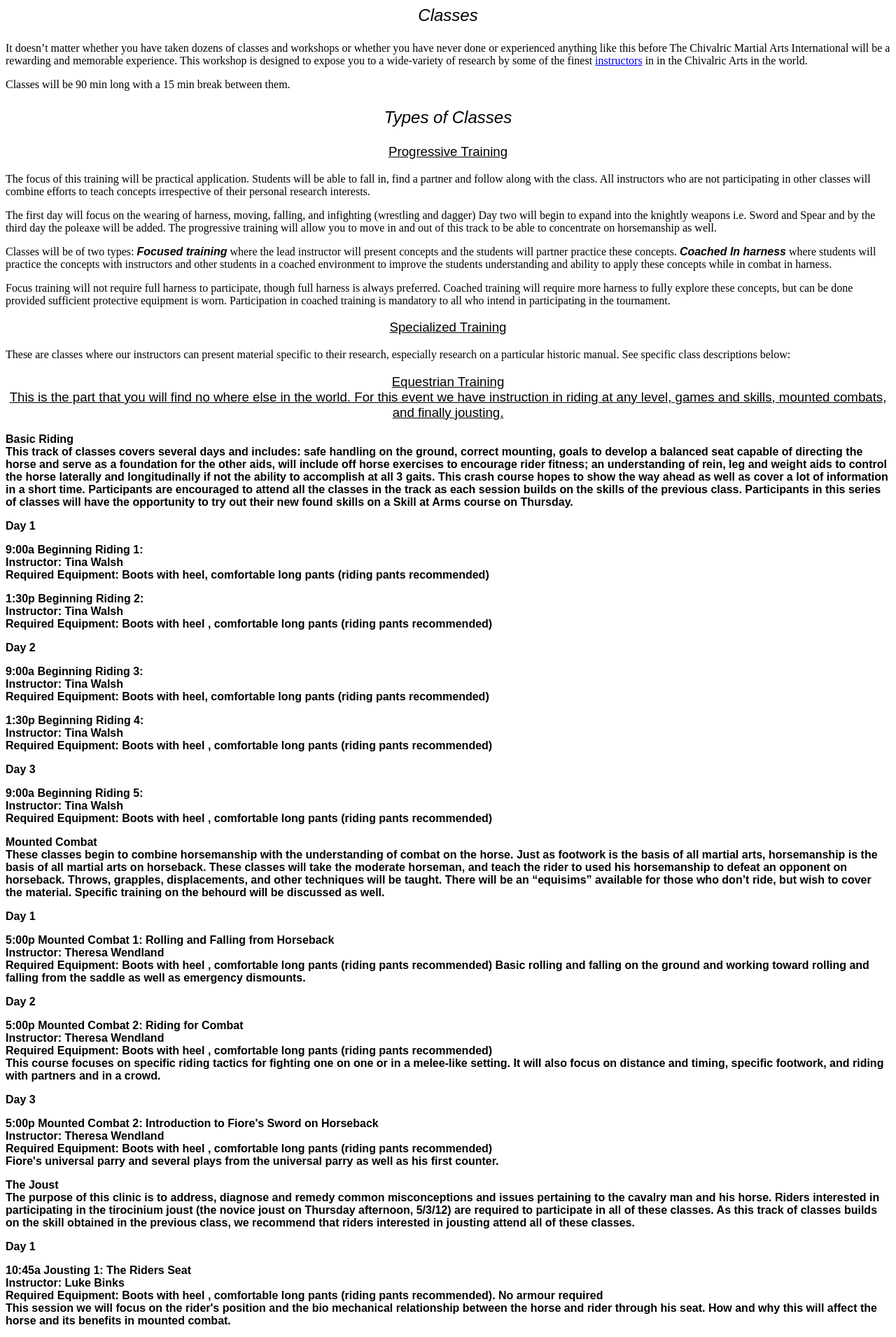
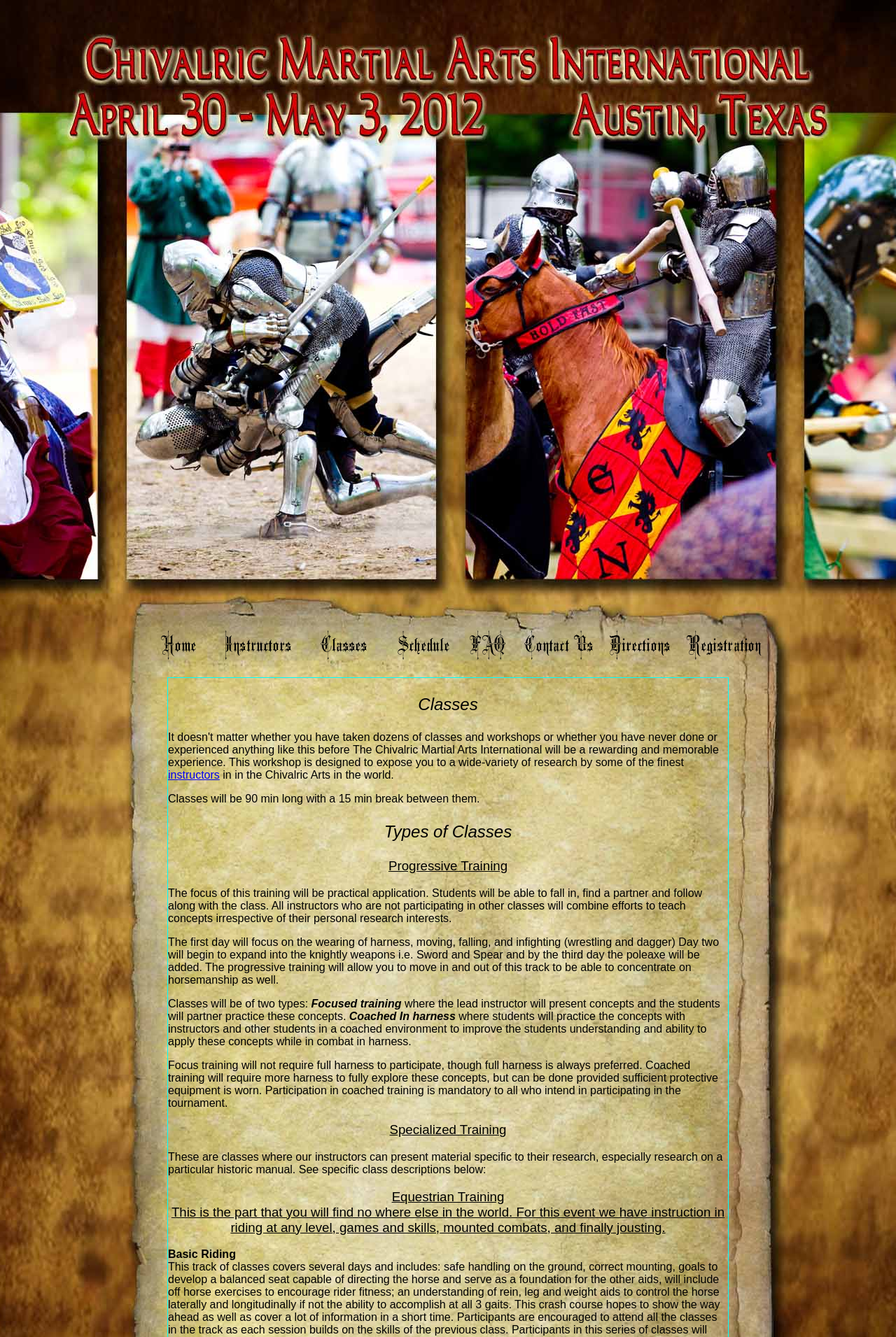
Before and after one commit to XZwanzigX/CMAI, a PHP site: page /classes.php in a window 1280 px wide. Shown: the top 1911 px of the page at 70% size. Run offline with PHP 8.4, Linux system fonts and the light colour scheme.

Commit message:
Modified classes.

```diff
--- a/classes.php
+++ b/classes.php
@@ -7,10 +7,12 @@
 
     </head>
 
-    <body>
+    <body class="other-page-body">
+        <?php include('includes/menu.php');?>
+        <div class="classes-text-pane">
             <p class="CMAI-Headline-Text">Classes</p>
 
-    <p>It doesn’t matter whether you have taken dozens of classes and workshops or whether you have never done or experienced anything like this before The Chivalric Martial Arts International will be a rewarding and memorable experience. This workshop is designed to expose you to a wide-variety of research by some of the finest <a href="instructors.php" class="textLink">instructors</a> in in the Chivalric Arts in the world.</p>
+            <p>It doesn't matter whether you have taken dozens of classes and workshops or whether you have never done or experienced anything like this before The Chivalric Martial Arts International will be a rewarding and memorable experience. This workshop is designed to expose you to a wide-variety of research by some of the finest <a href="instructors.php" class="textLink">instructors</a> in in the Chivalric Arts in the world.</p>
 
             <p>Classes will be 90 min long with a 15 min break between them.</p>
 
@@ -33,33 +35,33 @@
             <p class="section-heading">Equestrian Training
             <br>This is the part that you will find no where else in the world. For this event we have instruction in riding at any level, games and skills, mounted combats, and finally jousting.</p>
 
-    <p><em class="class-heading">Basic Riding<br>
+            <p><span class="class-heading">Basic Riding</span><br>
                 This track of classes covers several days and includes: safe handling on the ground, correct mounting, goals to develop a balanced seat capable of directing the horse and serve as a foundation for the other aids, will include off horse exercises to encourage rider fitness; an understanding of rein, leg and weight aids to control the horse laterally and longitudinally if not the ability to accomplish at all 3 gaits. This crash course hopes to show the way ahead as well as cover a lot of information in a short time. Participants are encouraged to attend all the classes in the track as each session builds on the skills of the previous class.  Participants in this series of classes will have the opportunity to try out their new found skills on a Skill at Arms course on Thursday.</p>
 
             <p class="day-heading">Day 1</p>
 
-    <p><span class="class-time">9:00a</span>             	<span class="class-name">Beginning Riding 1:</span><br>
+            <p><span>9:00a</span>             	<span class="class-name">Beginning Riding 1:</span><br>
 
             <span>Instructor:</span> Tina Walsh<br>
             Required Equipment: Boots with heel, comfortable long pants (riding pants recommended)</p>
 
-    <p><span class="class-time">1:30p</span>            	<span class="class-name">Beginning Riding 2:</span><br>
+            <p><span>1:30p</span>            	<span class="class-name">Beginning Riding 2:</span><br>
 
             <span>Instructor:</span> Tina Walsh<br>
             Required Equipment: Boots with heel , comfortable long pants (riding pants recommended)</p>
 
             <p class="day-heading">Day 2</p>
 
-    <p><span class="class-time">9:00a</span>            	<span class="class-name">Beginning Riding 3:</span><br>
+            <p><span>9:00a</span>            	<span class="class-name">Beginning Riding 3:</span><br>
             <span>Instructor:</span> Tina Walsh<br>
             Required Equipment: Boots with heel, comfortable long pants (riding pants recommended)</p>
 
-    <p><span class="class-time">1:30p</span>            	<span class="class-name">Beginning Riding 4:</span><br>
+            <p><span>1:30p</span>            	<span class="class-name">Beginning Riding 4:</span><br>
             <span>Instructor:</span> Tina Walsh<br>
             Required Equipment: Boots with heel , comfortable long pants (riding pants recommended)</p>
 
             <p class="day-heading">Day 3</p>
-    <p><span class="class-time">9:00a</span>            	<span class="class-name">Beginning Riding 5:</span><br>
+            <p><span>9:00a</span>            	<span class="class-name">Beginning Riding 5:</span><br>
             <span>Instructor:</span> Tina Walsh<br>
             Required Equipment: Boots with heel , comfortable long pants (riding pants recommended)</p>
 
@@ -68,21 +70,21 @@
 
             <p class="day-heading">Day 1</p>
 
-    <p><span class="class-time">5:00p</span>             	<span class="class-name">Mounted Combat 1: Rolling and Falling from Horseback</span><br>
+            <p><span>5:00p</span>             	<span class="class-name">Mounted Combat 1: Rolling and Falling from Horseback</span><br>
             <span>Instructor:</span> Theresa Wendland<br>
             <span>Required Equipment:</span> Boots with heel , comfortable long pants (riding pants recommended)
             Basic rolling and falling on the ground and working toward rolling and falling from the saddle as well as emergency dismounts.</p>
 
             <p class="day-heading">Day 2</p>
 
-    <p><span class="class-time">5:00p</span>             	<span class="class-name">Mounted Combat 2: Riding for Combat</span><br>
+            <p><span>5:00p</span>             	<span class="class-name">Mounted Combat 2: Riding for Combat</span><br>
             <span>Instructor:</span> Theresa Wendland<br>
             <span>Required Equipment:</span> Boots with heel , comfortable long pants (riding pants recommended)<br>
             This course focuses on specific riding tactics for fighting one on one or in a melee-like setting.  It will also focus on distance and timing, specific footwork, and riding with partners and in a crowd.</p>
 
             <p class="day-heading">Day 3</p>
 
-    <p><span class="class-time">5:00p</span>             	<span class="class-name">Mounted Combat 2: Introduction to Fiore's Sword on Horseback</span><br>
+            <p><span>5:00p</span>             	<span class="class-name">Mounted Combat 2: Introduction to Fiore's Sword on Horseback</span><br>
             <span>Instructor:</span> Theresa Wendland<br>
             <span>Required Equipment:</span> Boots with heel , comfortable long pants (riding pants recommended)<br>
             Fiore's universal parry and several plays from the universal parry as well as his first counter.</p>
@@ -92,25 +94,24 @@
 
             <p class="day-heading">Day 1</p>
 
-    <p><span class="class-time">10:45a</span>           	<span class="class-name">Jousting 1: The Riders Seat</span><br>
+            <p><span>10:45a</span>           	<span class="class-name">Jousting 1: The Riders Seat</span><br>
             <span>Instructor:</span> Luke Binks<br>
             <span>Required Equipment:</span> Boots with heel , comfortable long pants (riding pants recommended). No armour required<br>
             This session we will focus on the rider's position and the bio mechanical relationship between the horse and rider through his seat. How and why this will affect the horse and its benefits in mounted combat.</p>
 
-    <p><span class="class-time">3:15p</span>            	<span class="class-name">Jousting 2: Weapons Handling</span><br>
+            <p><span>3:15p</span>            	<span class="class-name">Jousting 2: Weapons Handling</span><br>
             <span>Instructor:</span> Luke Binks<br>
             <span>Required Equipment:</span> Boots with heel , comfortable long pants (riding pants recommended). No armour required<br>
             We will look at the correct ways to use your weapons mounted, optimized angles of attack and positioning of the horse in these situations.</p>
 
             <p class="day-heading">Day 2</p>
 
-    <p> <span class="class-time">10:45a</span>            	<span class="class-name">Jousting 3: Riding in Armour</span><br>
+            <p> <span>10:45a</span>            	<span class="class-name">Jousting 3: Riding in Armour</span><br>
             <span>Instructor:</span> Luke Binks<br>
             <span>Required Equipment:</span> Armour required<br>
             This session will be focused on applying new techniques with the seat while mounted in armour. Improving balance and co-ordination with the horse.</p>
 
-
-    <p><span class="class-time">3:15p</span>            	<span class="class-name">Jousting 4: Weapons Handling in Armour</span><br>
+            <p><span>3:15p</span>            	<span class="class-name">Jousting 4: Weapons Handling in Armour</span><br>
             <span>Instructor:</span> Luke Binks<br>
             <span>Required Equipment:</span> Armour required<br>
             How to manage your weapons while in armour, with a focus on the lowering of the lance and the importance of the correct technique and angles and the correct use of a lance rest.</p>
@@ -118,7 +119,7 @@
 
             <p><span class="day-heading">Day 3</span></p>
 
-    <p><span class="class-time">10:45a</span>            	<span class="class-name">Jousting 5: The Joust</span><br>
+            <p><span>10:45a</span>            	<span class="class-name">Jousting 5: The Joust</span><br>
             <span>Instructor:</span> Luke Binks<br>
             <span>Required Equipment:</span> Armour required<br>
             With armoured riding and weapons handling mastered, this session will have particular focus on the joust and how each course should be run correctly. Starting with positioning of the horse in the lists, receiving your weapon, preparing for the course, running the course and hitting your target, receiving a hit and finishing the run.</p>
@@ -131,95 +132,97 @@
 
             <p class="day-heading">Day 1</p>
 
-    <p><span class="class-time">AM1</span> 		<span class="class-name">Introduction to armor, weapons and the rules</span><br>
+            <p><span>AM1</span> 		<span class="class-name">Introduction to armor, weapons and the rules</span><br>
             <span>Instructor:</span> All Instructors<br>
             <span>Required Equipment:</span> Everything.<br>
             For this period we will cover the rules of the classes, nomenclature, practice methods in armor.</p>
 
-    <p><span class="class-time">AM2</span> 		<span class="class-name">Great Stick</span><br>
+            <p><span>AM2</span> 		<span class="class-name">Great Stick</span><br>
             <span>Instructor:</span> Ken Mondeshein<br>
             <span>Required Equipment:</span> a large stick<br>
             The greatstick is the living descendant of the longsword, and provides an excellent and historically accurate way to begin internalizing both physical mechanics and basic fencing principles. This class will concentrate on basic manipulation and tactical ideas, with a focus on
             giving students a technical basis for the study of medieval martial arts.</p>
 
-    <p><span class="class-time">PM1</span>              	<span class="class-name">"God, the Art, myself, and my sword": Fiore de Liberi's Unarmoured Combat</span><br>
+            <p><span>PM1</span>              	<span class="class-name">"God, the Art, myself, and my sword": Fiore de Liberi's Unarmoured Combat</span><br>
             <span>Instructor:</span> Sean Hayes<br>
             <span>Required Equipment:</span> sword, gorget, mask or helmet.</p>
 
-    <p><span class="class-time">PM2</span>             	<span class="class-name">Taking Control of the Dagger Fight</span><br>
+            <p><span>PM2</span>             	<span class="class-name">Taking Control of the Dagger Fight</span><br>
             <span>Instructor:</span> Bob Charrette<br>
             <span>Required Equipment:</span> Dagger trainer<br>
             Dagger play is basic weapon-body interaction full of mixed weapon and wrestling actions.  In this class we will explore techniques to find the cues necessary for successful response under pressure. Lessons learned here lay a groundwork for using all other weapons.</p>
 
-    <p><span class="class-time">PM3</span>            	<span class="class-name">Selected sword techniques of Gladiatoria  II</span><br>
+            <p><span>PM3</span>            	<span class="class-name">Selected sword techniques of Gladiatoria  II</span><br>
             <span>Instructor:</span> Dierk Hagedorn<br>
             <span>Required Equipment:</span> longsword, some harness preferable<br>
             Particular and peculiar techniques from Gladiatoria. In this class we will look at some techniques that are unique to the Gladiatoria manuscripts or only seldom found in other sources like straß der glider / road of the joints etc.</p>
 
             <p class="day-heading">Day 2</p>
 
-    <p><span class="class-time">AM1</span>            	<span class="class-name">Selected Mordschlag techniques of Gladiatoria  II-</span>
+            <p><span>AM1</span>            	<span class="class-name">Selected Mordschlag techniques of Gladiatoria  II-</span>
             <span>Instructor:</span> Dierk Hagedorn<br>
             <span>Required Equipment:</span> longsword, some harness preferable<br>
             Assorted mordschlag techniques. The dreaded mordschlag is featured on only roughly half a dozen pages, and we shall dare to look at all of them.</p>
 
-    <p><span class="class-time">AM2</span>            	<span class="class-name">Two-Ubiquitous Throws of Armizare</span><br>
+            <p><span>AM2</span>            	<span class="class-name">Two-Ubiquitous Throws of Armizare</span><br>
             <span>Instructor:</span> Greg Mele<br>
             <span>Required Equipment:</span> Everything.</p>
 
-    <p><span class="class-time">PM1</span>            	<span class="class-name">The old fallback, dagger against other weapons</span><br>
+            <p><span>PM1</span>            	<span class="class-name">The old fallback, dagger against other weapons</span><br>
             <span>Instructor:</span> Scott Wilson
             <span>Required Equipment:</span> dagger primarily, longsword, pollaxe, spear, some harness preferable<br>
             This class will cover the drawing of the dagger and its use against an armoured or unarmoured opponent wielding a sword, spear or pollaxe.</p>
 
-    <p><span class="class-time">PM2</span> 		<span class="class-name">Selected sword techniques of Gladiatoria III</span><br>
+            <p><span>PM2</span> 		<span class="class-name">Selected sword techniques of Gladiatoria III</span><br>
             <span>Instructor:</span> Dierk hagedorn<br>
             <span>Required Equipment:</span> dagger, longsword, some harness preferable<br>
             An attempt to reconstruct a couple of techniques from the Wolfenbüttel Gladiatoria manuscript. Numerous sword and dagger techniques are only depicted in image but unfortunately are utterly void of any text. A somewhat experimentational workshop.</p>
 
-    <p><span class="class-time">PM3</span>             	<span class="class-name">Fundamentals of the system - footwork, guards, blows and parries. aka "Pollaxe for Dummies"</span><br>
+            <p><span>PM3</span>             	<span class="class-name">Fundamentals of the system - footwork, guards, blows and parries. aka "Pollaxe for Dummies"</span><br>
             <span>Instructor:</span> Jason Smith<br>
             <span>Required Equipment:</span> Pollaxe simulator<br>
             This class will focus on the fundamentals of the Burgundian pollaxe manuscript "Le Jeu de la Hache."  Core mechanics and concepts will be visited, such as footwork, the attacks, defences and precepts of the system. All levels of student are welcome,</p>
 
             <p class="day-heading">Day 3</p>
 
-    <p><span class="class-time">AM1</span>            	<span class="class-name">Train what you Fight: from Cutting Drill to Solo Form to Partnered Exercise</span><br>
+            <p><span>AM1</span>            	<span class="class-name">Train what you Fight: from Cutting Drill to Solo Form to Partnered Exercise</span><br>
             <span>Instructor:</span> Greg Mele<br>
             <span>Required Equipment:</span> Everything.</p>
 
-    <p><span class="class-time">AM2</span>            	<span class="class-name">Hooks, disarms and binds: Intricacies of the Knightly Swiss army knife</span><br>
+            <p><span>AM2</span>            	<span class="class-name">Hooks, disarms and binds: Intricacies of the Knightly Swiss army knife</span><br>
             <span>Instructor:</span> Jason Smith<br>
             <span>Required Equipment:</span> Pollaxe simulator<br>
             The pollaxe is a versatile weapon, and favoured by the knightly class in single combat for that versatility. This class will explore that versatility through the Burgundian manuscript "Le Jeu de la Hache" and its plays as they occur from the bind. Included the various hooks, disarms, grapples and takedowns of the system, with an exploration of how we can apply the principles outside of canon. Some previous pollaxe experience is preferred, but not required.</p>
 
-    <p><span class="class-time">PM1</span>            	<span class="class-name">Fighting multiple opponents-</span><br>
+            <p><span>PM1</span>            	<span class="class-name">Fighting multiple opponents-</span><br>
             <span>Instructor:</span> Scott Wilson<br>
             <span>Required Equipment:</span> Everything.<br>
             A quick examination of techniques and concepts used when facing multiple armed opponents whether on foot or on horse.</p>
 
-    <p><span class="class-time">PM2</span>            	<span class="class-name">Selected dagger techniques of Gladiatoria --IV</span><br>
+            <p><span>PM2</span>            	<span class="class-name">Selected dagger techniques of Gladiatoria --IV</span><br>
             <span>Instructor:</span> Dierk Hagedorn<br>
             <span>Required Equipment:</span> Dagger, some harness<br>
             The first six techniques with the dagger. From which originate all wrestlings of the limbs and other techniques of the dagger, as the manuscripts say.</p>
 
-    <p><span class="class-time">PM3</span>             	<span class="class-name">The sinister pollaxe: Playing from the left in Le Jeu --</span>
+            <p><span>PM3</span>             	<span class="class-name">The sinister pollaxe: Playing from the left in Le Jeu --</span>
             <span>Instructor:</span> Jason Smith<br>
             <span>Required Equipment:</span> pollaxe<br>
             In this class, we will visit the left-handed plays of the manuscript and how it deals with playing against someone fighting from the left. Students will visit the plays from both perspectives to experience how the principles illustrated in the manuscript can be applied regardless of handedness, and how the dynamics of off-hand play affect the fight. Having attended the introductory Jeu class "Pollaxe for Dummies" is preferred, or some previous experience with the pollaxe.</p>
 
             <p class="day-heading">Day 4</p>
 
-    <p><span class="class-time">AM1</span>            	<span class="class-name">Sword in Armour: Fighting at the Full Sword and the Half Sword--</span><br>
+            <p><span>AM1</span>            	<span class="class-name">Sword in Armour: Fighting at the Full Sword and the Half Sword--</span><br>
             <span>Instructor:</span> Sean Hayes<br>
             <span>Required Equipment:</span> sword, harness<br>
 
-    <p><span classs="class-time">AM2</span>            	<span class="class-name">open</span><br>
-    <p><span classs="class-time">PM1</span>            	<span class="class-name">open</span><br>
-    <p><span classs="class-time">PM2</span>            	<span class="class-name">open</span><br>
-    <p><span classs="class-time">PM3</span>            	<span class="class-name">open</p>
+            <p><span>AM2</span>            	<span class="class-name">open</span><br>
+            <p><span>PM1</span>            	<span class="class-name">open</span><br>
+            <p><span>PM2</span>            	<span class="class-name">open</span><br>
+            <p><span>PM3</span>            	<span class="class-name">open</p>
 
-
-
+            <div class="aPlaisance-logo-classes">
+                <a href="http://www.aplaisance.com" onmouseover="document.aPlaisance.src='img/structure/aPlaisanceGlow.png';" onmouseout="document.aPlaisance.src='img/structure/aPlaisance.png'"><img src="img/structure/aPlaisance.png" name="aPlaisance" border="0"></a>
+            </div>
+        </div>
     </body>
 </html>
--- a/css/structure.css
+++ b/css/structure.css
@@ -20,6 +20,15 @@
 }
 
 .instructor-text-pane {
+    position: relative;
+    margin: 0 auto;
+    width:800px;
+    height:2341px;
+    border: 1px solid aqua;
+    text-algin:left;
+}
+
+.classes-text-pane {
     position: relative;
     margin: 0 auto;
     width:800px;
@@ -69,6 +78,12 @@
     position: relative;
     top:166px;
 }
+
+.aPlaisance-logo-classes{
+    position: relative;
+    top:166px;
+}
+
 .blank {
     position: absolute;
     top: 2400px;
--- a/css/textStyles.css
+++ b/css/textStyles.css
@@ -42,6 +42,10 @@
     text-align: left;
 }
 
+.class-name {
+    margin-left: 40px;
+}
+
 .faq-heading {
     font-weight: bold;
     font-style: normal;
@@ -70,6 +74,11 @@
     font-family: arial, helvetica, sans-serif;
 }
 
+.day-heading {
+    font-size: 14pt;
+    font-weight: bold;
+}
+
 P{
     text-align: left;
 }
```
Lines whose indentation alone changed are shown as unchanged.
